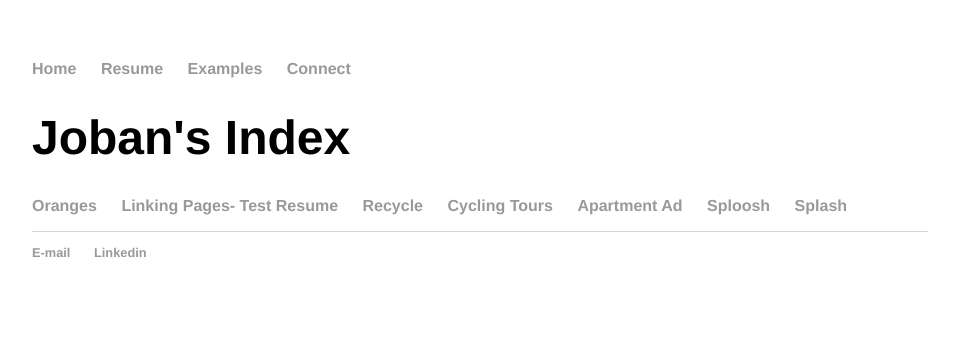
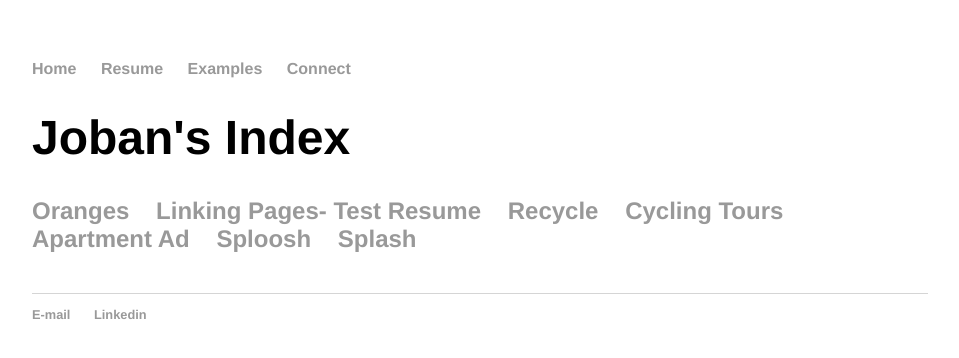
Before and after one commit to joe-bun/joe-bun.github.io, a Jekyll site: the page built from examples/index.html, in a window 1280 px wide. Shown: the top 358 px of the page, without its empty margins (160-1119 px from the left). Built offline with Jekyll 4.4.1, drawn with Linux system fonts in a browser that asks for light colours.

Commit message:
trying new examples index

```diff
--- a/css/main.css
+++ b/css/main.css
@@ -58,11 +58,11 @@ footer {
     font-size: .8em;
 }
 
-ul.posts {
+ul.examples {
     margin: 20px auto 40px;
     font-size: 1.5em;
 }
 
-ul.posts li {
+ul.examples li {
     list-style: none;
 }
--- a/examples/index.html
+++ b/examples/index.html
@@ -10,7 +10,7 @@ title: Joban's Index
   {% endfor %}
 </ul-->
 <nav>
-    <ul>
+    <ul class="examples">
         <li><a href="/examples/sites/html 1/oranges.html">Oranges</a></li>
         <li><a href="/examples/sites/html 2/Hobbies.html">Linking Pages- Test Resume</a></li>
         <li><a href="/examples/sites/html 3/lab03.html">Recycle</a></li>
```
